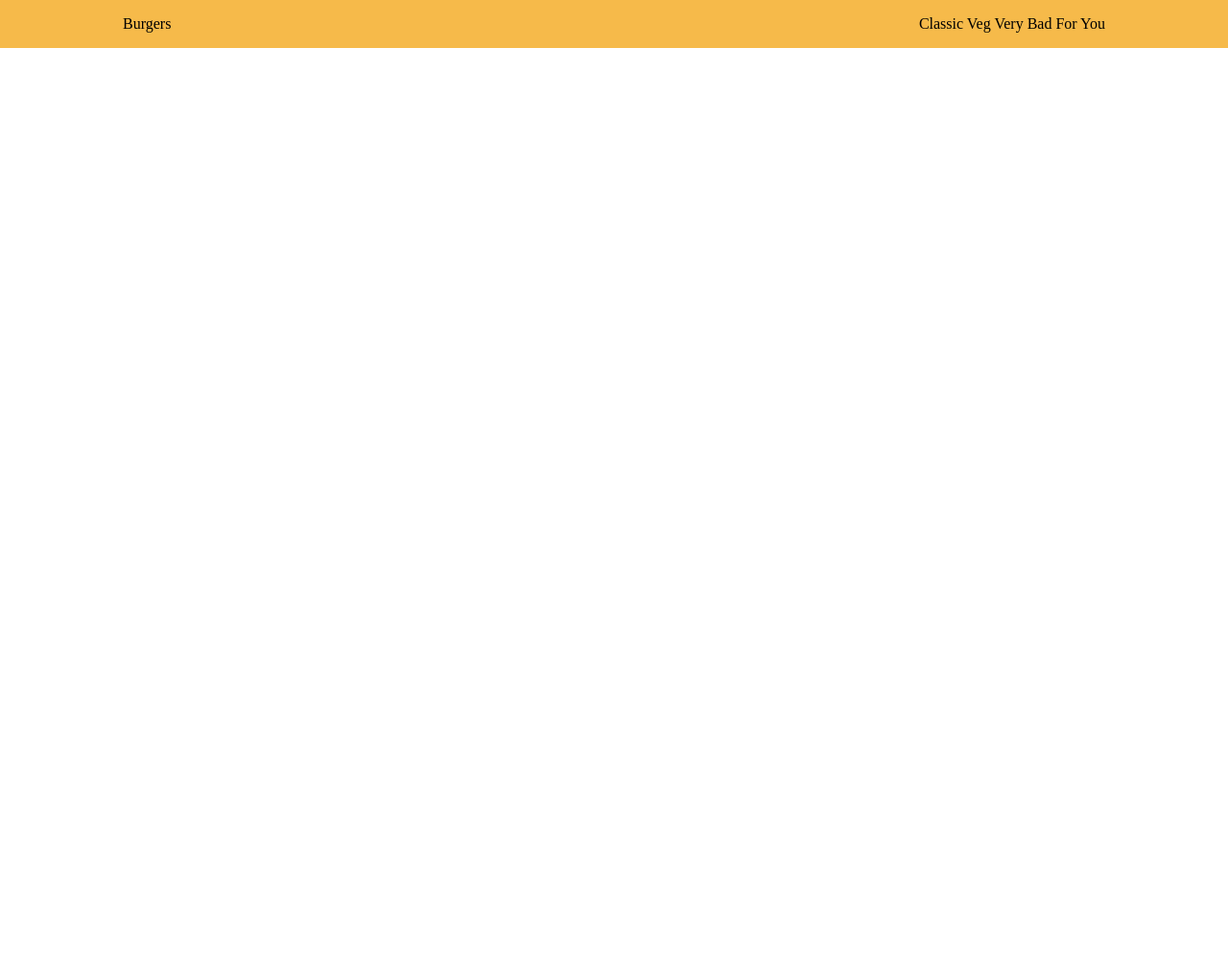
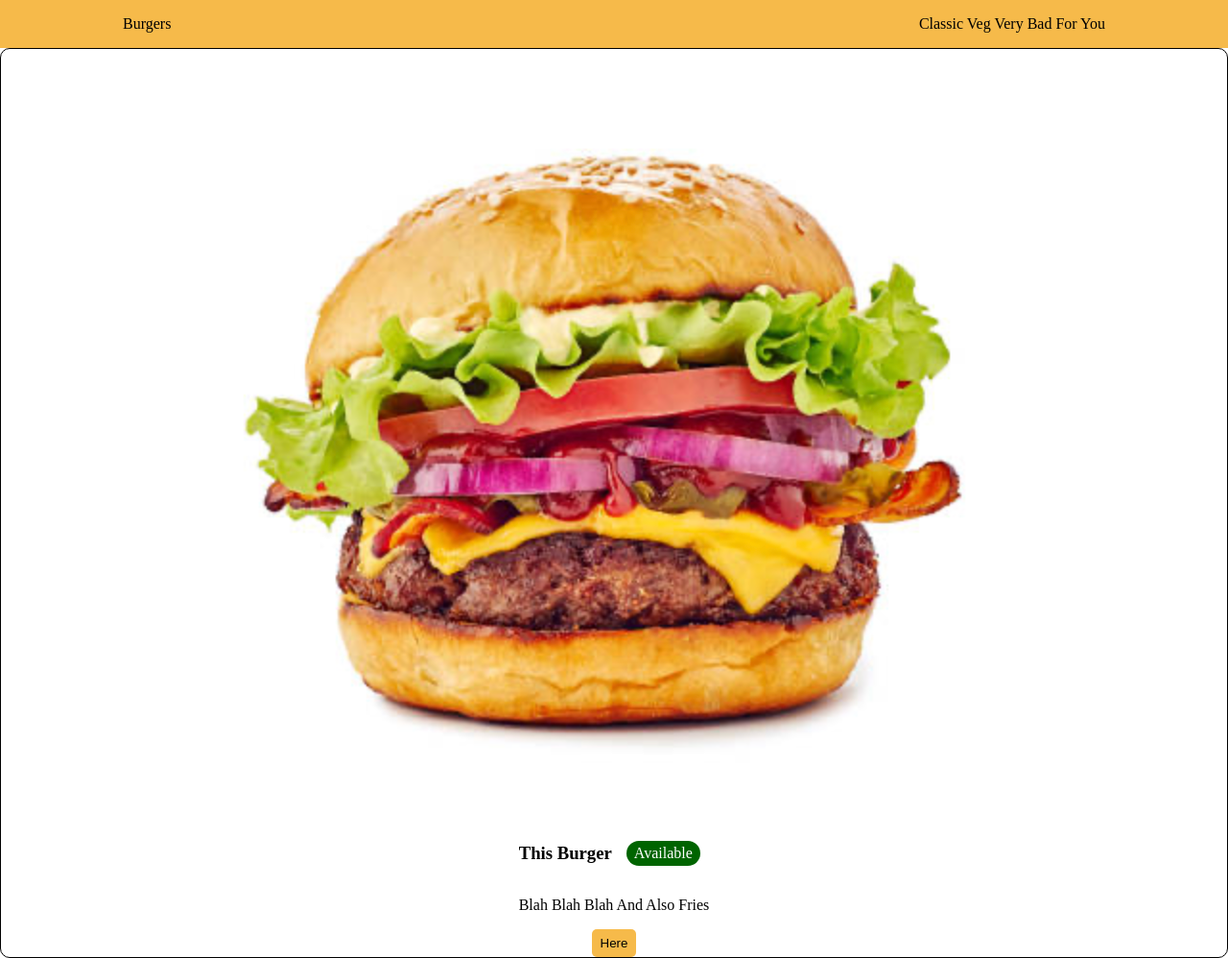
Before and after one commit to emilieChnvt/burger, a plain HTML site: page index.html in a window 1280 px wide. Shown: the whole page at 96% size. Before the commit the page ends 800 px from the top, so only its background shows below. Drawn offline with Linux system fonts and the light colour scheme.

Commit message:
styled 1 burger

```diff
--- a/css/styles.css
+++ b/css/styles.css
@@ -14,3 +14,36 @@ a{
     text-decoration: none;
     color: black
 }
+
+/*ITEM*/
+.item{
+    display: flex;
+    flex-direction: column;
+    align-items: center;
+    justify-content: center;
+    text-align: center;
+    border: 1px solid black;
+    border-radius: 10px;
+
+}
+.thisBurger{
+    display: flex;
+    align-items: center;
+
+}
+.description, button{
+    text-transform: capitalize;
+}
+#available{
+    background-color: darkgreen;
+    color: white;
+    border-radius: 25px;
+    padding: 4px 8px;
+    margin-left: 15px;
+}
+button{
+    background-color: #f6ba4a;
+    padding: 7px 9px;
+    border: none;
+    border-radius:5px;
+}
--- a/index.html
+++ b/index.html
@@ -18,7 +18,17 @@
   </div>
   <div class="menu">
     <div class="item">
-
+      <div class="image">
+        <img src="burger.png">
+      </div>
+      <div class="description">
+        <div class="thisBurger">
+          <h3>this burger</h3>
+          <span id="available">Available</span>
+        </div>
+        <p>blah blah blah and also fries</p>
+        <button>here</button>
+      </div>
     </div>
   </div>
 </div>
```
Also changed, not shown: burger.png (added).
